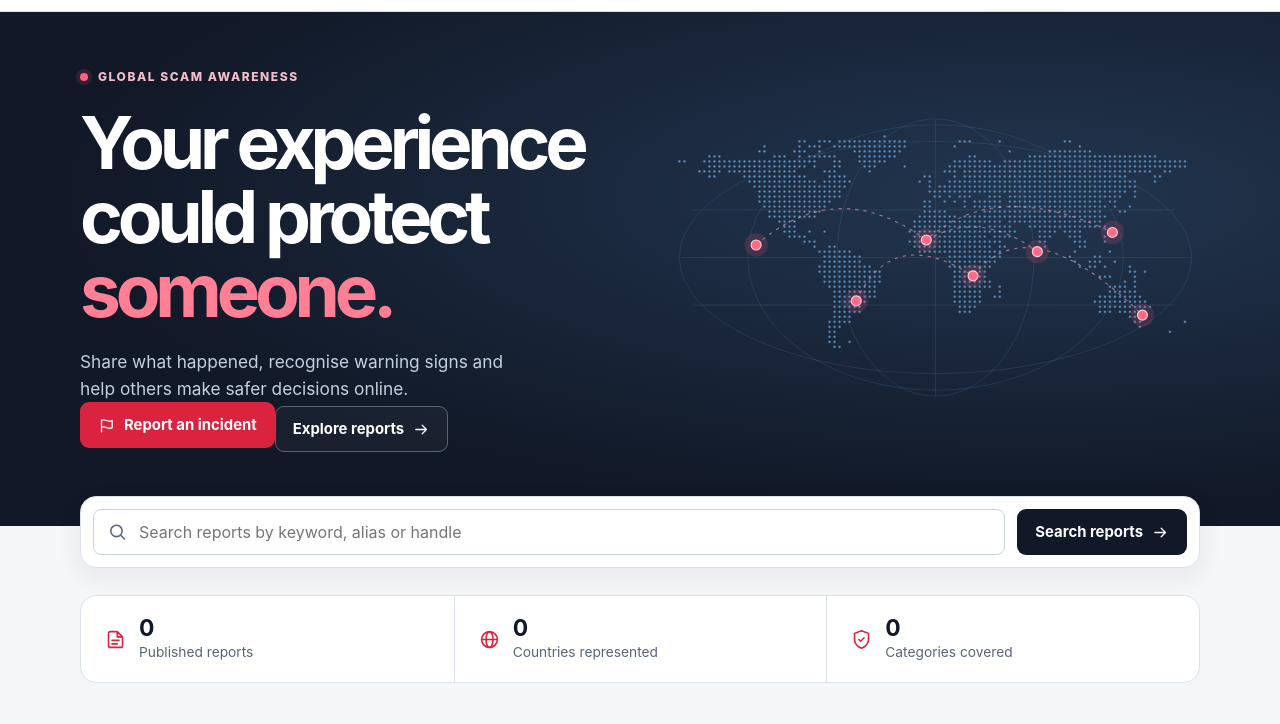
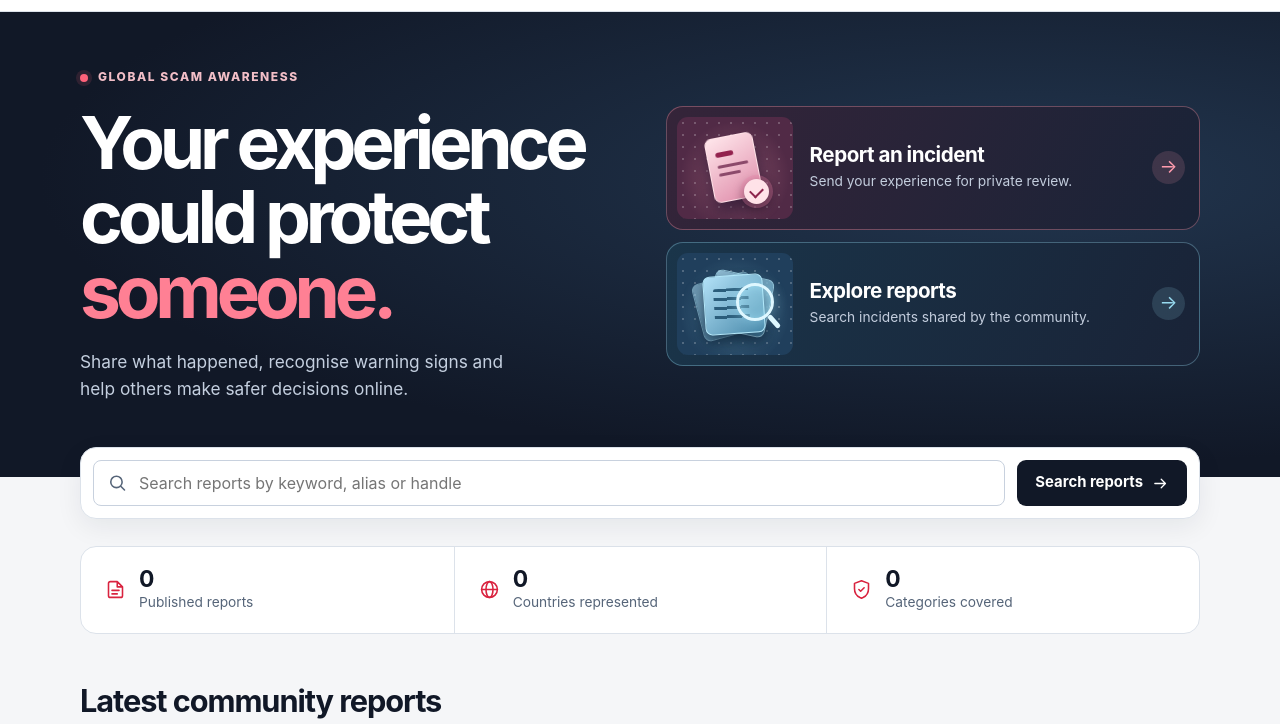
Before and after one commit to raziurrahmanrafi-cyber/Redflag-Atlas, a website: page public/index.html in a window 1280 px wide. Shown: the part 64-788 px from the top of the page. Drawn offline with Linux system fonts and the light colour scheme; no server answers.

Commit message:
Add illustrated report and explore cards to the homepage

```diff
--- a/public/index.html
+++ b/public/index.html
@@ -21,8 +21,34 @@
 <p class="eyebrow"><span class="signal"></span> Global scam awareness</p>
 <h1>Your experience<br>could protect <em>someone.</em></h1>
 <p>Share what happened, recognise warning signs and help others make safer decisions online.</p>
-<div class="actions"><a class="button primary" href="./report.html"><svg class="icon" viewBox="0 0 24 24" fill="none" stroke="currentColor" stroke-width="1.8" stroke-linecap="round" stroke-linejoin="round" aria-hidden="true"><path d="M5 21V4m0 1c5-4 9 4 15 0v10c-6 4-10-4-15 0"/></svg> Report an incident</a><a class="button inverse" href="./explore.html">Explore reports <svg class="icon" viewBox="0 0 24 24" fill="none" stroke="currentColor" stroke-width="1.8" stroke-linecap="round" stroke-linejoin="round" aria-hidden="true"><path d="M4 12h15m-6-6 6 6-6 6"/></svg></a></div>
-</div><div class="map"><img src="./assets/atlas-map.svg" width="640" height="400" alt=""></div></div></section>
+</div>
+<nav class="hero-scenes" aria-label="Report or explore">
+  <a class="scene scene-report" href="./report.html">
+    <span class="scene-art" aria-hidden="true">
+      <span class="scene-document">
+        <span class="scene-document-lines"><i></i><i></i><i></i></span>
+      </span>
+      <span class="scene-check"></span>
+    </span>
+    <span class="scene-caption">
+      <strong>Report an incident</strong>
+      <span>Send your experience for private review.</span>
+    </span>
+    <span class="scene-arrow" aria-hidden="true">→</span>
+  </a>
+  <a class="scene scene-explore" href="./explore.html">
+    <span class="scene-art" aria-hidden="true">
+      <span class="scene-stack"><i></i><i></i><i></i></span>
+      <span class="scene-lens"></span>
+    </span>
+    <span class="scene-caption">
+      <strong>Explore reports</strong>
+      <span>Search incidents shared by the community.</span>
+    </span>
+    <span class="scene-arrow" aria-hidden="true">→</span>
+  </a>
+</nav>
+</div></section>
 <div class="wrap">
 <form class="home-search" action="./explore.html" method="get"><div class="search-field"><svg class="icon" viewBox="0 0 24 24" fill="none" stroke="currentColor" stroke-width="1.8" stroke-linecap="round" stroke-linejoin="round" aria-hidden="true"><circle cx="10.8" cy="10.8" r="6.5"/><path d="m16 16 4 4"/></svg><input type="search" name="q" placeholder="Search reports by keyword, alias or handle" maxlength="120" aria-label="Search reports"></div><button class="button dark" type="submit">Search reports <svg class="icon" viewBox="0 0 24 24" fill="none" stroke="currentColor" stroke-width="1.8" stroke-linecap="round" stroke-linejoin="round" aria-hidden="true"><path d="M4 12h15m-6-6 6 6-6 6"/></svg></button></form>
 <section class="stats" aria-label="Published report statistics">
```
